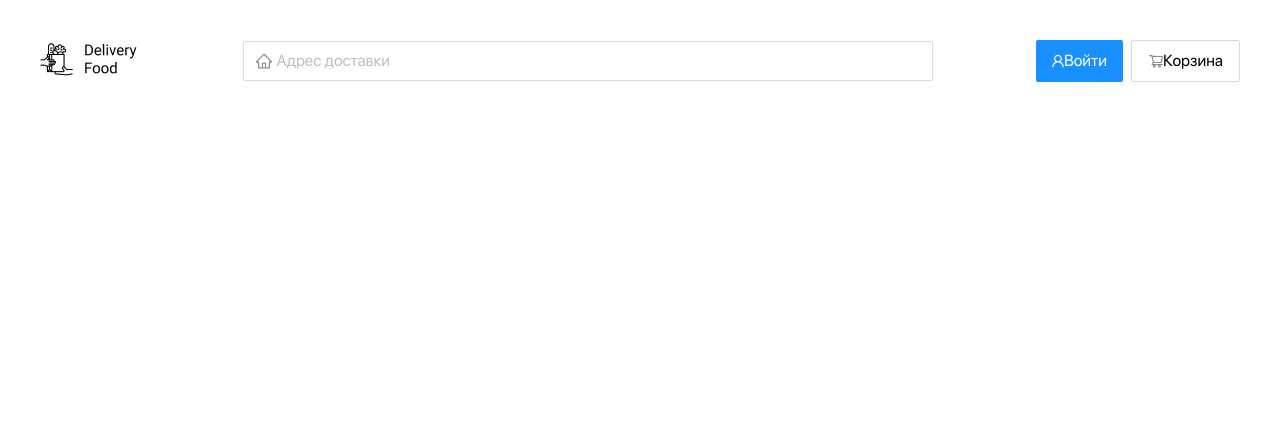
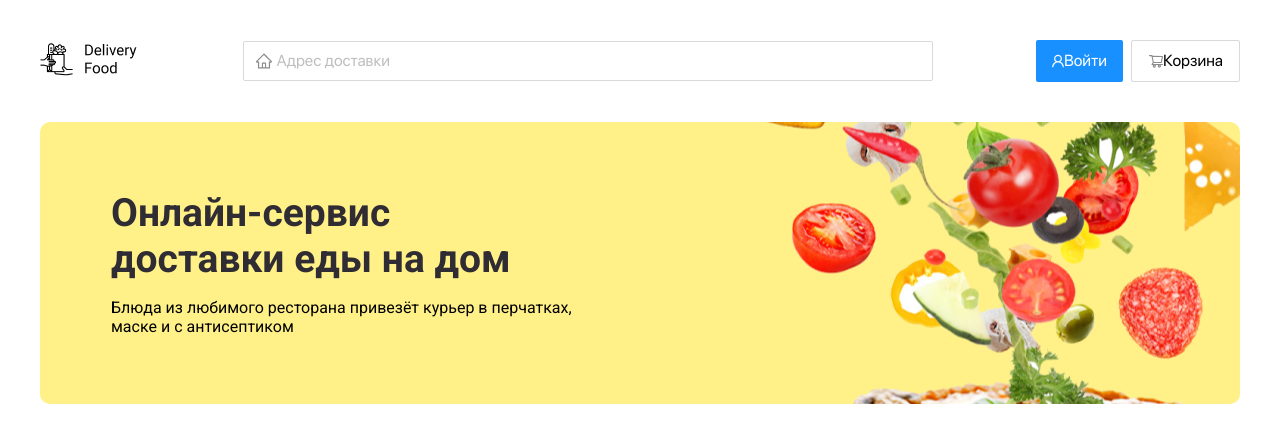
Before and after one commit to galinka78/Lessons-1, a plain HTML site: page index.html in a window 1280 px wide. Drawn offline with Linux system fonts and the light colour scheme.

Commit message:
Добавлена секция промо

```diff
--- a/CSS/style.css
+++ b/CSS/style.css
@@ -10,6 +10,12 @@
     margin: 0;
     padding: 0;
 }
+
+html {
+    font-family: 'Roboto', sans-serif;
+
+    }
+
 .bloсk {
    display: flex;
    justify-content: space-between;
@@ -21,8 +27,11 @@
     width: 100%;
     margin: auto;
 }
+/*верхняя часть сайта (корзина, кнопки, инпут, логотип"*/
+
 .header {
-    padding-top: 40px;
+    margin-top: 40px;
+    margin-bottom:40px ;
 }
 .adres-input {
     max-width: 690px;
@@ -70,3 +79,33 @@
     border: 1px solid #D9D9D9;
     margin-left: 8px;
 }
+/* секция промо */
+.promo-block {
+    background: #FFF188 url('../img/promo.png') no-repeat right;
+    border-radius: 10px;
+    padding: 68px 71px;
+    filter: drop-shadow(0px 7px 12px rgba(158, 158, 163, 0ю1));
+}
+.text-block {
+    max-width: 480px;
+    width: 100%;
+    }
+    .promo-title {
+        max-width: 438px;
+        font-family: Roboto;
+        font-style: normal;
+        font-weight: bold;
+        font-size: 39px;
+        line-height: 46px;
+        color: #302C34;
+        margin-bottom: 16px;
+    }
+    .promo-desc {
+        font-family: Roboto;
+        font-style: normal;
+        font-weight: normal;
+        font-size: 24px;
+        line-height: 28px;
+        color: #302C34;
+
+    }
--- a/index.html
+++ b/index.html
@@ -5,6 +5,9 @@
     <meta http-equiv="X-UA-Compatible" content="IE=edge">
     <meta name="viewport" content="width=device-width, initial-scale=1.0">
     <title>Delivery Food</title>
+    <link rel="preconnect" href="https://fonts.googleapis.com">
+    <link rel="preconnect" href="https://fonts.gstatic.com" crossorigin>
+    <link href="https://fonts.googleapis.com/css2?family=Roboto:wght@400;700&display=swap" rel="stylesheet">
     <link rel="stylesheet" href="./css/style.css">
 
 </head>
@@ -20,7 +23,7 @@
 
         <div class="buttons">
             <button class="button button--primary">
-                <img src="./img/2 user.svg" alt="человек" class="login-img">
+                <img src="./img/user-2.svg" alt="человек" class="login-img">
                 <span class="button-text">Войти</span>
             </button>
 
@@ -35,5 +38,21 @@
 
 </header>
 <!-- /.header -->
+<section class="section secnion-promo">
+    <div class="container promo-block">
+        <div class="text-block">
+            <h1 class="promo-title">Онлайн-сервис доставки еды на дом</h1>
+            <p class="promo-desk">Блюда из любимого ресторана привезёт курьер в перчатках, маске и с антисептиком</p>
+        </div>
+        <!-- /.text-block -->
+
+
+
+
+    </div>
+
+
+
+</section>
 </body>
 </html>
```
Also changed, not shown: img/promo.png (added), img/user-2.svg (renamed from img/2 user.svg).
